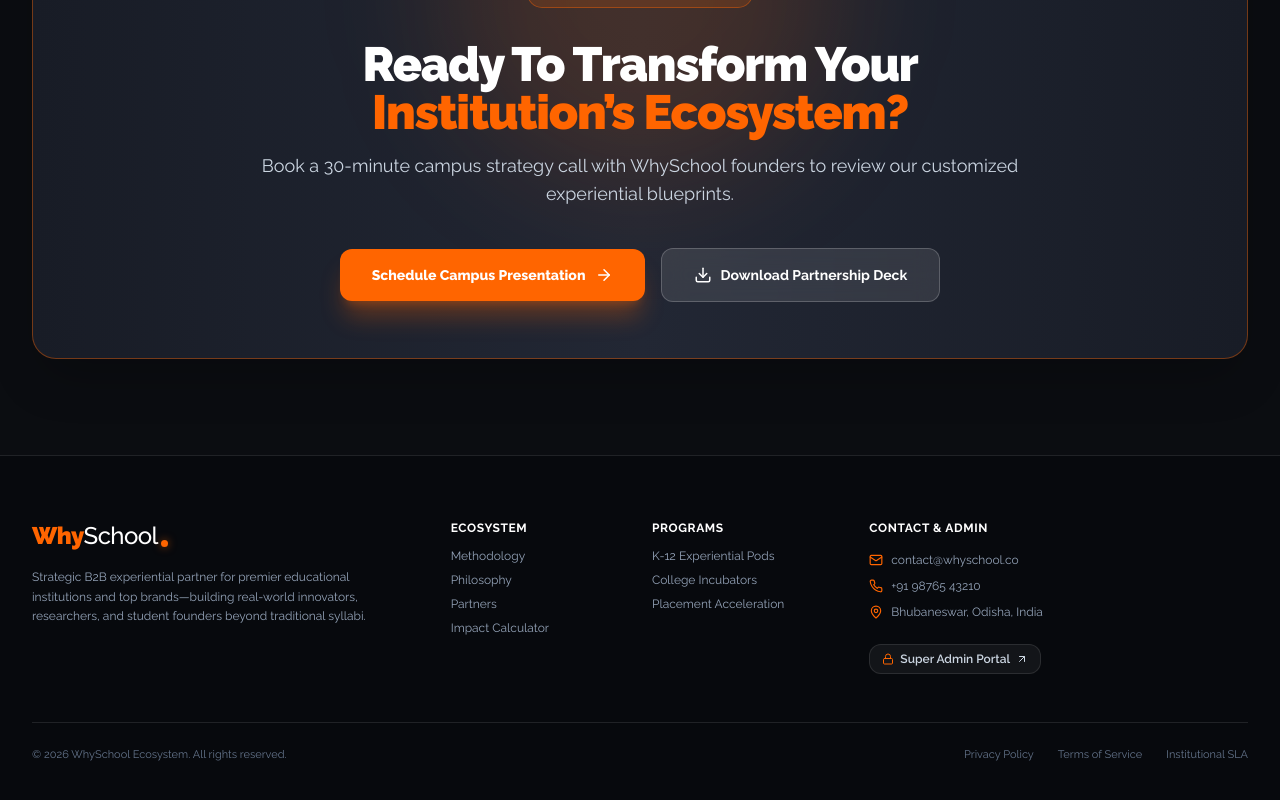
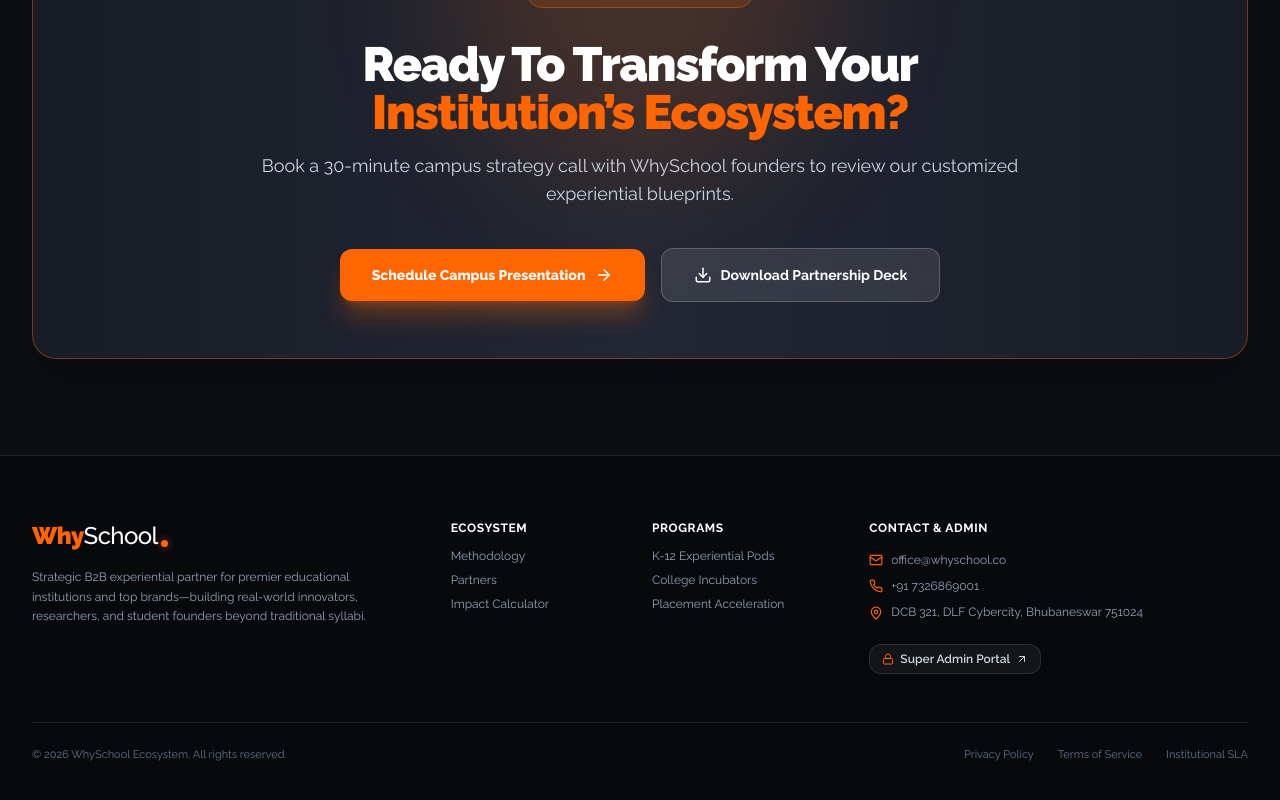
Before and after one commit to ritikprajjwalsahu-del/Whyschool-website, a Next.js app in the folder frontend/: page / in a window 1280 px wide. Shown: the part 7048-7848 px from the top of the page. Built offline with nearby package versions, Linux system fonts and the light colour scheme.

Commit message:
Update official company contact information across website (office@whyschool.co, +91 7326869001, DCB 321 DLF Cybercity)

```diff
--- a/frontend/app/api/admin/inquiries/route.ts
+++ b/frontend/app/api/admin/inquiries/route.ts
@@ -7,7 +7,7 @@
     id: 'lead-101',
     name: 'Dr. Rajesh Sharma',
     email: 'r.sharma@iitbbs.ac.in',
-    phone: '+91 98765 43210',
+    phone: '+91 7326869001',
     institutionName: 'IIT Bhubaneswar',
     institutionType: 'College',
     inquiryType: 'Campus Audit Request',
--- a/frontend/components/Footer.tsx
+++ b/frontend/components/Footer.tsx
@@ -28,7 +28,6 @@
               <span className="font-bold text-white uppercase tracking-wider block">Ecosystem</span>
               <ul className="space-y-2">
                 <li><a href="#methodology" className="hover:text-[#FF6500] transition">Methodology</a></li>
-                <li><a href="#philosophy" className="hover:text-[#FF6500] transition">Philosophy</a></li>
                 <li><a href="#partners" className="hover:text-[#FF6500] transition">Partners</a></li>
                 <li><a href="#impact-calculator" className="hover:text-[#FF6500] transition">Impact Calculator</a></li>
               </ul>
@@ -49,15 +48,15 @@
             <div className="space-y-2.5">
               <div className="flex items-center gap-2">
                 <Mail size={14} className="text-[#FF6500]" />
-                <span>contact@whyschool.co</span>
+                <a href="mailto:office@whyschool.co" className="hover:text-white transition">office@whyschool.co</a>
               </div>
               <div className="flex items-center gap-2">
                 <Phone size={14} className="text-[#FF6500]" />
-                <span>+91 98765 43210</span>
+                <a href="tel:+917326869001" className="hover:text-white transition">+91 7326869001</a>
               </div>
-              <div className="flex items-center gap-2">
-                <MapPin size={14} className="text-[#FF6500]" />
-                <span>Bhubaneswar, Odisha, India</span>
+              <div className="flex items-start gap-2">
+                <MapPin size={14} className="text-[#FF6500] shrink-0 mt-0.5" />
+                <span>DCB 321, DLF Cybercity, Bhubaneswar 751024</span>
               </div>
             </div>
 
--- a/frontend/components/InquiryModal.tsx
+++ b/frontend/components/InquiryModal.tsx
@@ -189,7 +189,7 @@
                   type="tel"
                   value={phone}
                   onChange={(e) => setPhone(e.target.value)}
-                  placeholder="+91 98765 43210"
+                  placeholder="+91 7326869001"
                   className="w-full bg-[#0A0E1A] border border-white/10 rounded-xl p-3 text-white focus:outline-none focus:border-[#FF6500]"
                 />
               </div>
```
Also changed, not shown: 1 other file (tests, documents, lock files or other folders).
